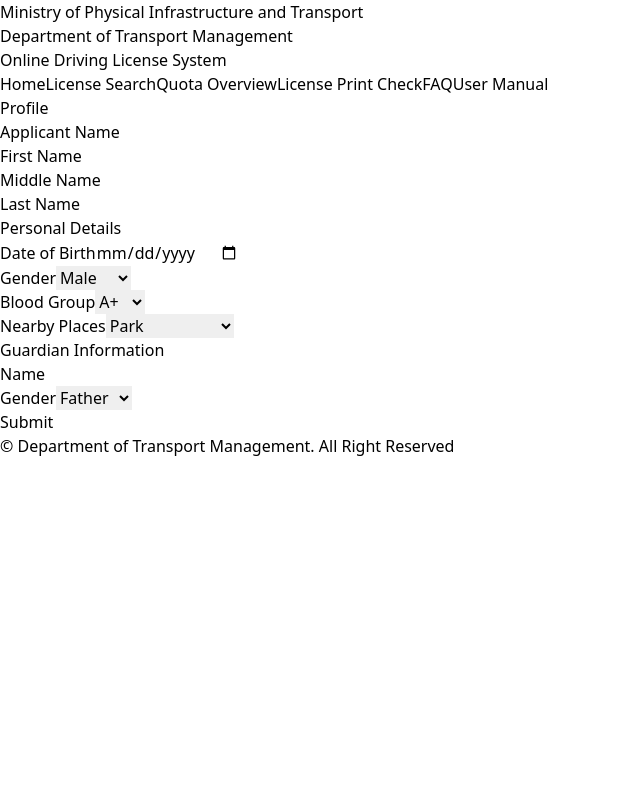
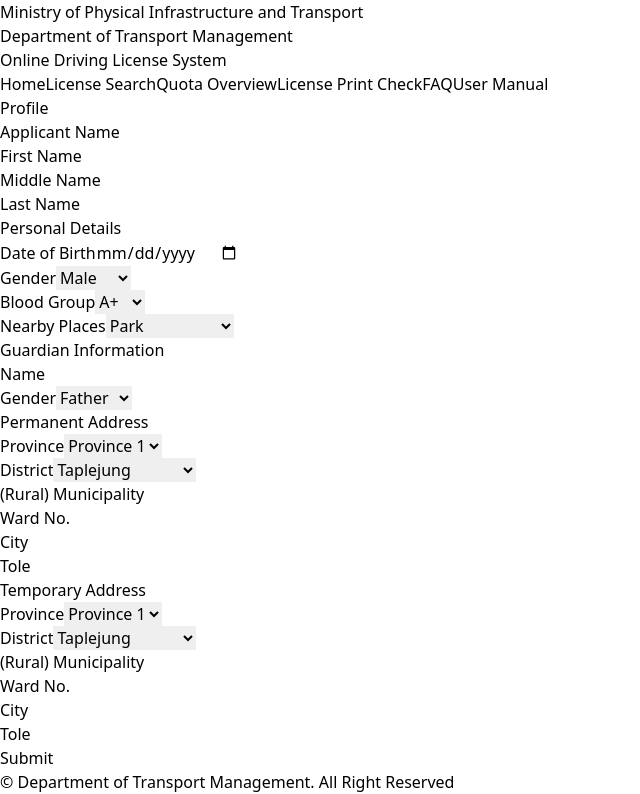
Before and after one commit to abiraltamang/Driving-License-Management, a React (Vite) app: page /personaldetail in a window 1280 px wide. Shown: the part 330-1124 px from the top of the page, without its empty margins (0-640 px from the left). Before the commit the page ends 800 px from the top, so only its background shows below. Built offline with nearby package versions, Linux system fonts and the light colour scheme.

Commit message:
address field added

```diff
--- a/src/components/forms/PersonalDetailForm.jsx
+++ b/src/components/forms/PersonalDetailForm.jsx
@@ -12,6 +12,95 @@ const bloodGroupOptions = [
   { value: "AB-", label: "AB-" },
   { value: "O+", label: "O+" },
   { value: "O-", label: "O-" },
+];
+const districtOptions = [
+  { value: "1", label: "Taplejung" },
+  { value: "2", label: "Panchthar" },
+  { value: "3", label: "Ilam" },
+  { value: "4", label: "Jhapa" },
+  { value: "5", label: "Morang" },
+  { value: "6", label: "Sunsari" },
+  { value: "7", label: "Dhankuta" },
+  { value: "8", label: "Terhathum" },
+  { value: "9", label: "Sankhuwasabha" },
+  { value: "10", label: "Bhojpur" },
+  { value: "11", label: "Okhaldhunga" },
+  { value: "12", label: "Khotang" },
+  { value: "13", label: "Solukhumbu" },
+  { value: "14", label: "Udayapur" },
+  { value: "15", label: "Saptari" },
+  { value: "16", label: "Siraha" },
+  { value: "17", label: "Dhanusha" },
+  { value: "18", label: "Mahottari" },
+  { value: "19", label: "Sarlahi" },
+  { value: "20", label: "Sindhuli" },
+  { value: "21", label: "Ramechhap" },
+  { value: "22", label: "Dolakha" },
+  { value: "23", label: "Sindhupalchok" },
+  { value: "24", label: "Kavrepalanchok" },
+  { value: "25", label: "Lalitpur" },
+  { value: "26", label: "Bhaktapur" },
+  { value: "27", label: "Kathmandu" },
+  { value: "28", label: "Nuwakot" },
+  { value: "29", label: "Rasuwa" },
+  { value: "30", label: "Dhading" },
+  { value: "31", label: "Makwanpur" },
+  { value: "32", label: "Rautahat" },
+  { value: "33", label: "Bara" },
+  { value: "34", label: "Parsa" },
+  { value: "35", label: "Chitwan" },
+  { value: "36", label: "Gorkha" },
+  { value: "37", label: "Lamjung" },
+  { value: "38", label: "Tanahun" },
+  { value: "39", label: "Syangja" },
+  { value: "40", label: "Kaski" },
+  { value: "41", label: "Manang" },
+  { value: "42", label: "Mustang" },
+  { value: "43", label: "Parbat" },
+  { value: "44", label: "Baglung" },
+  { value: "45", label: "Gulmi" },
+  { value: "46", label: "Palpa" },
+  { value: "47", label: "Nawalpur" },
+  { value: "48", label: "Rupandehi" },
+  { value: "49", label: "Kapilvastu" },
+  { value: "50", label: "Arghakhanchi" },
+  { value: "51", label: "Pyuthan" },
+  { value: "52", label: "Rolpa" },
+  { value: "53", label: "Rukum (East)" },
+  { value: "54", label: "Salyan" },
+  { value: "55", label: "Dang" },
+  { value: "56", label: "Banke" },
+  { value: "57", label: "Bardiya" },
+  { value: "58", label: "Surkhet" },
+  { value: "59", label: "Dailekh" },
+  { value: "60", label: "Jajarkot" },
+  { value: "61", label: "Dolpa" },
+  { value: "62", label: "Humla" },
+  { value: "63", label: "Kalikot" },
+  { value: "64", label: "Mugu" },
+  { value: "65", label: "Jumla" },
+  { value: "66", label: "Sankhuwasabha" },
+  { value: "67", label: "Bajhang" },
+  { value: "68", label: "Bajura" },
+  { value: "69", label: "Achham" },
+  { value: "70", label: "Doti" },
+  { value: "71", label: "Kailali" },
+  { value: "72", label: "Kanchanpur" },
+  { value: "73", label: "Dadeldhura" },
+  { value: "74", label: "Baitadi" },
+  { value: "75", label: "Darchula" },
+  { value: "76", label: "Kanchanpur" },
+  { value: "77", label: "Dadeldhura" },
+];
+
+const provinceOptions = [
+  { value: "1", label: "Province 1" },
+  { value: "2", label: "Province 2" },
+  { value: "3", label: "Province 3" },
+  { value: "4", label: "Province 4" },
+  { value: "5", label: "Province 5" },
+  { value: "6", label: "Province 6" },
+  { value: "7", label: "Province 7" },
 ];
 
 const nearbyPlacesOptions = [
@@ -38,6 +127,20 @@ const PersonalDetailForm = () => {
     email: Yup.string().email("Invalid email address").required("Required"),
     address: Yup.string().required("Required"),
     phone: Yup.string().required("Required"),
+    dateOfBirth: Yup.date().required("Required"),
+    gender: Yup.string().required("Required"),
+    bloodGroup: Yup.string().required("Required"),
+    guardianName: Yup.string().required("Required"),
+    tprovince: Yup.string().required("Required"),
+    tdistrict: Yup.string().required("Required"),
+    tmunicipality: Yup.string().required("Required"),
+    twardNo: Yup.string().required("Required"),
+    tcity: Yup.string().required("Required"),
+    pprovince: Yup.string().required("Required"),
+    pdistrict: Yup.string().required("Required"),
+    pmunicipality: Yup.string().required("Required"),
+    pwardNo: Yup.string().required("Required"),
+    pcity: Yup.string().required("Required"),
   });
 
   const handleSubmit = (values) => {
@@ -130,6 +233,58 @@ const PersonalDetailForm = () => {
               ]}
             />
           </div>
+          <h2 className="text-2xl font-medium mb-4 mt-3">Permanent Address</h2>
+          <div className="grid grid-cols-2 gap-x-5">
+            <TextInput
+              type="select"
+              id="province"
+              name="pprovince"
+              label="Province"
+              options={provinceOptions}
+            />
+            <TextInput
+              type="select"
+              id="district"
+              name="pdistrict"
+              label="District"
+              options={districtOptions}
+            />
+            <TextInput
+              type="text"
+              id="municipality"
+              name="pmunicipality"
+              label="(Rural) Municipality"
+            />
+            <TextInput type="text" id="wardNo" name="pwardNo" label="Ward No." />
+            <TextInput type="text" id="city" name="pcity" label="City" />
+            <TextInput type="text" id="tole" name="tole" label="Tole" />
+          </div>
+          <h2 className="text-2xl font-medium mb-4 mt-3">Temporary Address</h2>
+          <div className="grid grid-cols-2 gap-x-5">
+            <TextInput
+              type="select"
+              id="province"
+              name="tprovince"
+              label="Province"
+              options={provinceOptions}
+            />
+            <TextInput
+              type="select"
+              id="district"
+              name="tdistrict"
+              label="District"
+              options={districtOptions}
+            />
+            <TextInput
+              type="text"
+              id="municipality"
+              name="tmunicipality"
+              label="(Rural) Municipality"
+            />
+            <TextInput type="text" id="wardNo" name="twardNo" label="Ward No." />
+            <TextInput type="text" id="city" name="tcity" label="City" />
+            <TextInput type="text" id="tole" name="tole" label="Tole" />
+          </div>
           <div className="flex justify-end">
             <button
               type="submit"
```
